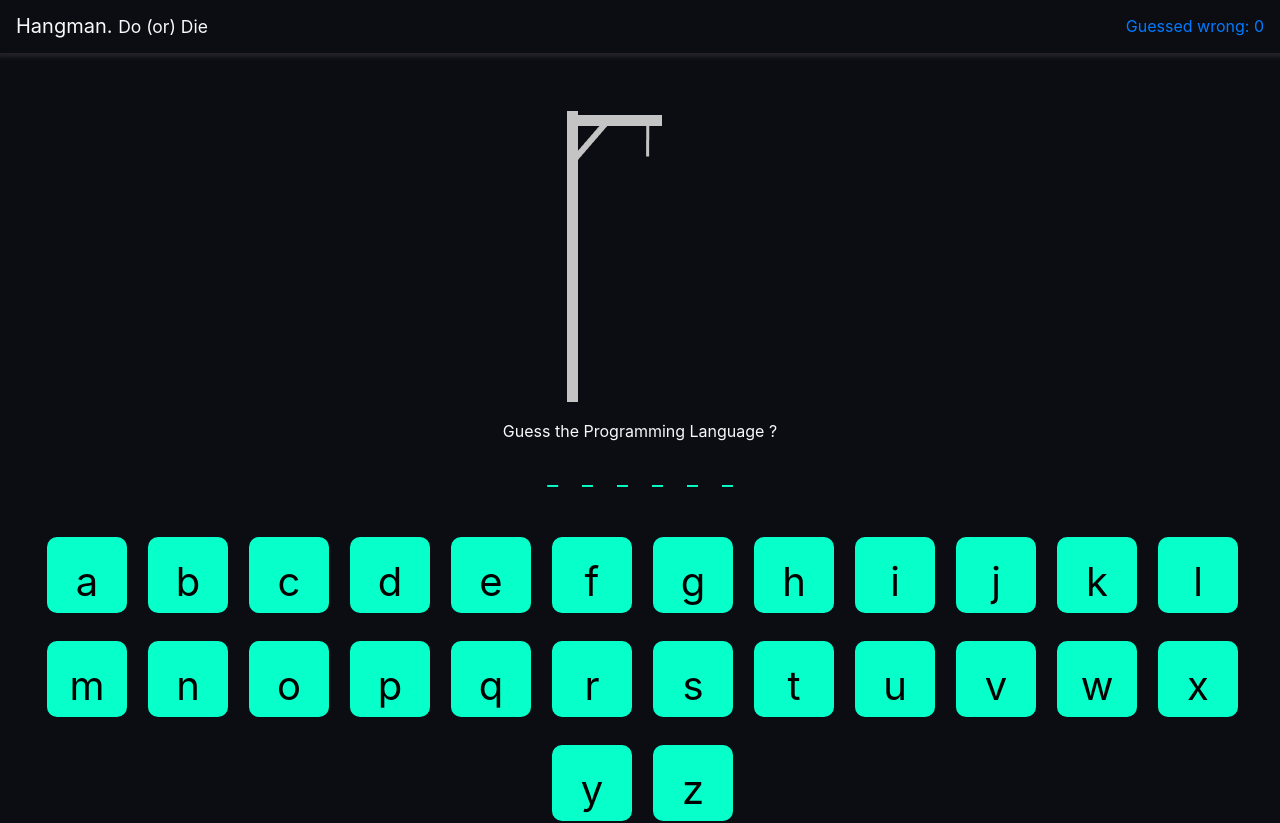
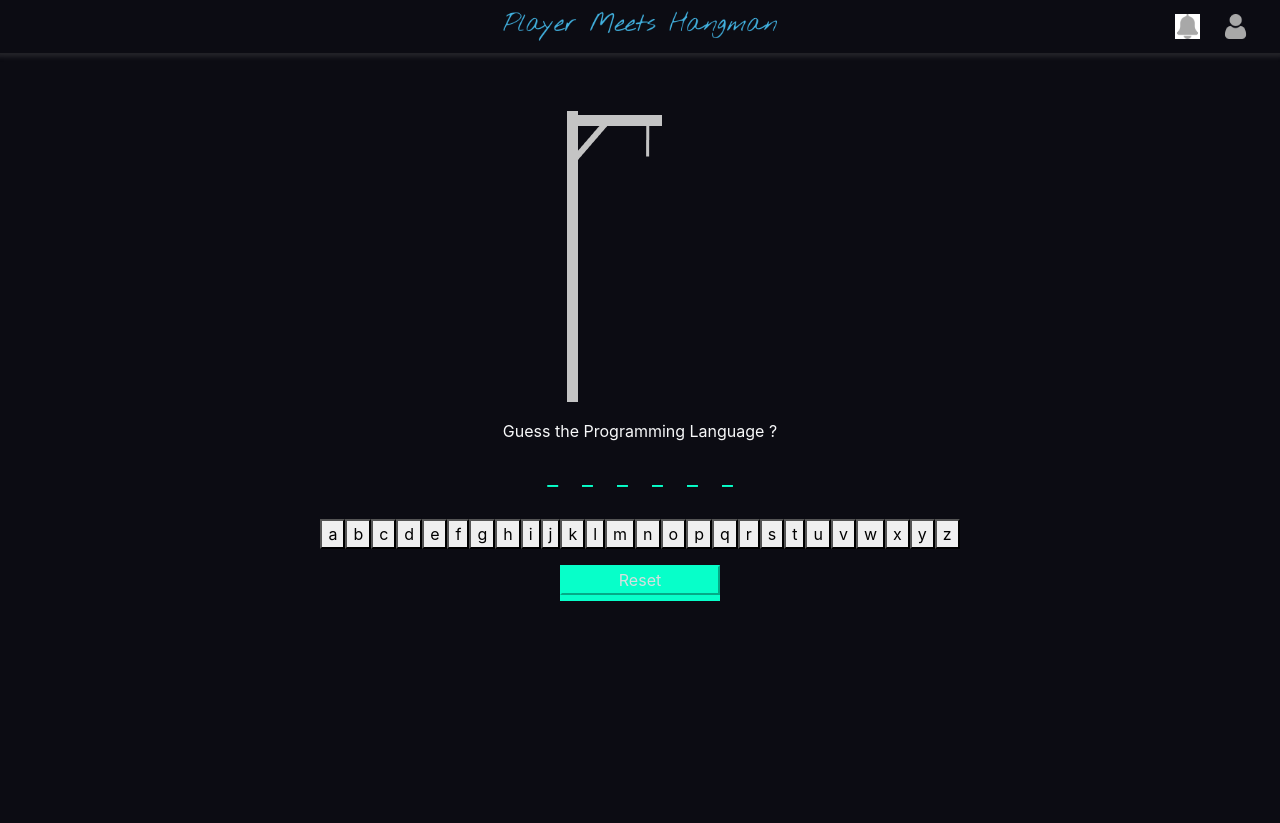
Before and after one commit to se0ngbin/player-meets-hangman, a React (Create React App) app in the folder client/: page /hangmangame in a window 1280 px wide. Shown: the top 823 px of the page. After the commit the page ends 800 px from the top, so only its background shows below. Built offline with nearby package versions, Linux system fonts and the light colour scheme.

Commit message:
changed hangman page design

```diff
--- a/client/src/pages/Hangman.js
+++ b/client/src/pages/Hangman.js
@@ -1,5 +1,10 @@
 /* code modified from https://github.com/vetrivelcsamy/reactjs-hangman */
 
+
+import { Link } from 'react-router-dom';
+import Logo from '../assets/logo.png'
+import BellIcon from '../assets/bell_icon.png';
+import UserIcon from '../assets/user_icon.png';
 
 import React, { Component } from "react";
 import { randomWord } from "./words";
@@ -115,15 +120,14 @@
     }
 
     return (
-      <div className="Hangman">
-        <nav className="navbar navbar-expand-lg">
-          <a className="navbar-brand text-light" href="/">
-            Hangman. <small>Do (or) Die</small>
-          </a>
-          <span className="d-xl-none d-lg-none text-primary">
-            Guessed wrong: {mistake}
-          </span>
-          <button
+      <div>
+        <div className="navbar">
+                <img src={Logo} alt="" height="30" className="logo"></img>
+                <img src={BellIcon} alt="" height="25" className="bellIcon"></img>
+                <Link to="/login"><img src={UserIcon} alt="" height="25" className="userIcon"></img></Link>
+            </div>
+
+            <button
             className="navbar-toggler sr-only"
             type="button"
             data-toggle="collapse"
@@ -132,7 +136,7 @@
             aria-expanded="false"
             aria-label="Toggle navigation"
           >
-            <span className="navbar-toggler-icon"></span>
+
           </button>
           <div className="collapse navbar-collapse" id="navbarText">
             <ul className="navbar-nav mr-auto">
@@ -144,7 +148,7 @@
               Guessed wrong: {mistake}
             </span>
           </div>
-        </nav>
+
         <p className="text-center">
           <img src={images[mistake]} alt={altText} />
         </p>
@@ -164,7 +168,11 @@
             </button>
           </p>
         </div>
+
+
       </div>
+
+
     );
   }
 }
```
